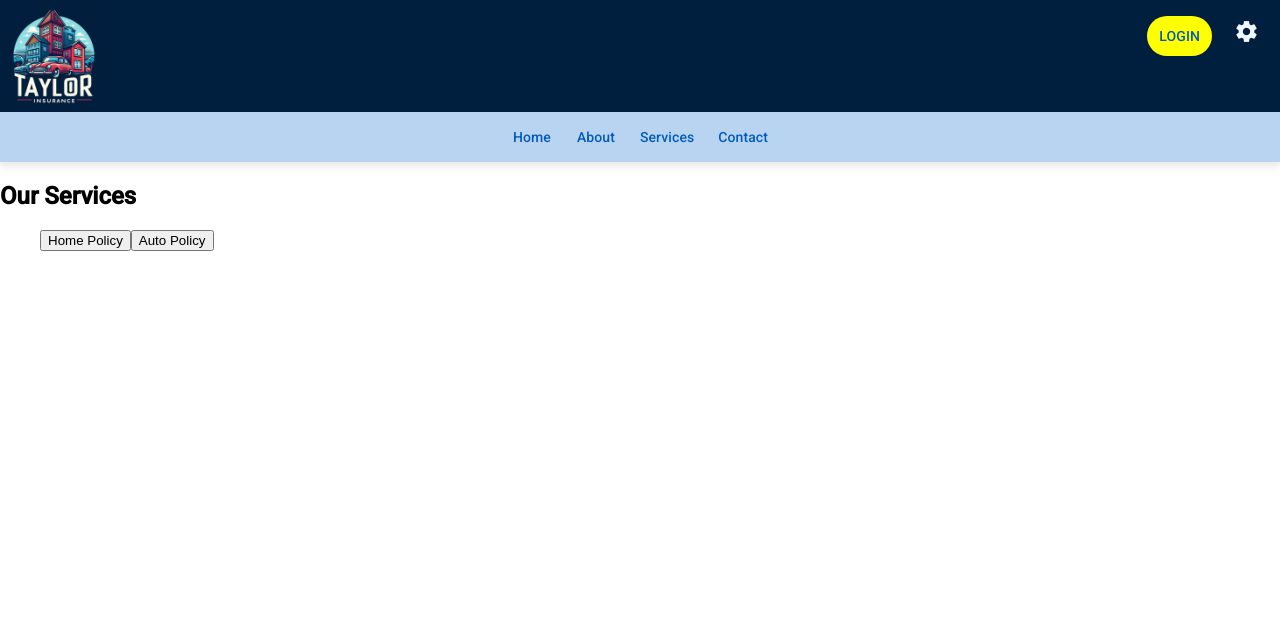
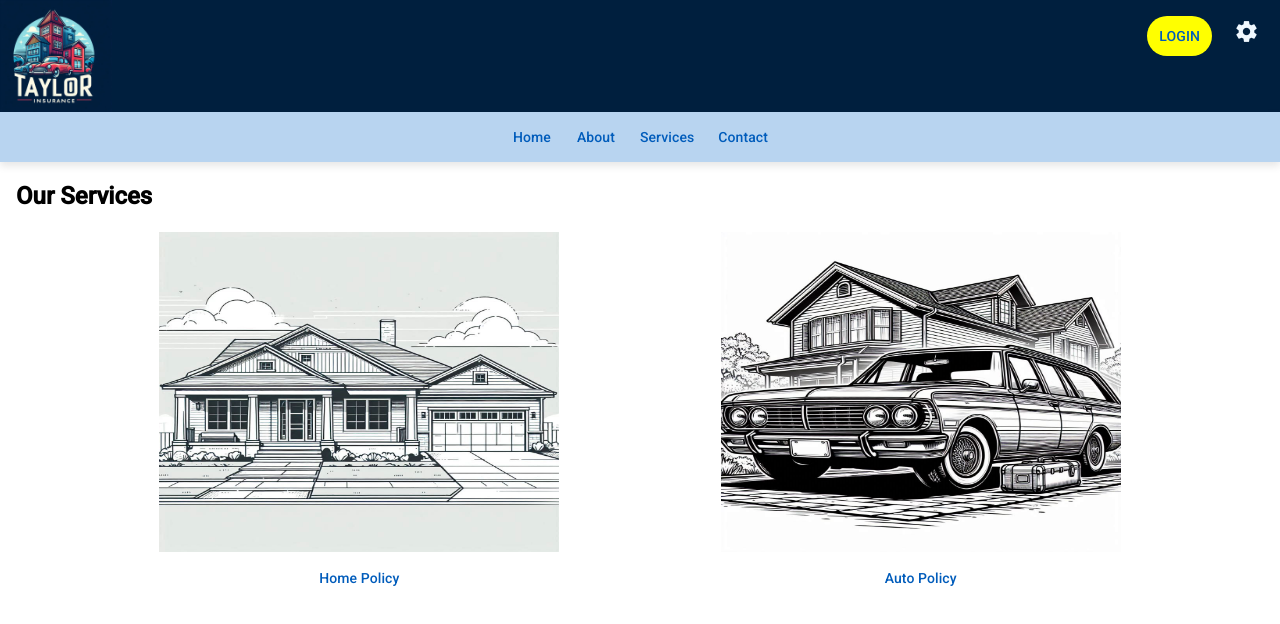
Before and after one commit to LeoJMaro/Capstone_2025, an Angular app in the folder frontend/: page /services in a window 1280 px wide. Shown: the top 624 px of the page. Built offline with nearby package versions, Linux system fonts and the light colour scheme.

Commit message:
Added routing and basic validation to login form. Added images and styling to services component.

```diff
--- a/frontend/src/app/components/login/login.component.css
+++ b/frontend/src/app/components/login/login.component.css
@@ -1,9 +1,9 @@
 .form-container {
-display: flex;
-justify-content: center;
-}
+    display: flex;
+    justify-content: center;
+  }
 
-.form {
+  .form {
     width: 20rem;
     margin-top: 2rem;
     padding: 1rem;
@@ -14,5 +14,15 @@ justify-content: center;
     display: flex;
     justify-content: flex;
     flex-direction: column;
+  }
 
+
+mat-form-field {
+    margin: 1rem 0 1rem 0;
 }
+
+  /* mat-error {
+    margin-top: 0.5rem;
+    font-size: 0.875rem;
+    color: red;
+  } */
--- a/frontend/src/app/components/login/login.component.html
+++ b/frontend/src/app/components/login/login.component.html
@@ -1,9 +1,11 @@
 <div class="form-container">
   <form class="form" [formGroup]="loginForm" (ngSubmit)="onSubmit()">
     <h3 class="form-label">Login</h3>
+
     <mat-form-field appearance="fill">
       <mat-label>Email</mat-label>
       <input matInput formControlName="email" type="email" required />
+      <mat-error *ngIf="!loginForm.value.valid"> {{getEmailErrorMsg()}}</mat-error>
     </mat-form-field>
 
     <mat-form-field appearance="fill">
@@ -22,10 +24,9 @@
         [attr.aria-pressed]="!hidePassword"
         type="button"
       >
-          <mat-icon>{{
-            hidePassword ? 'visibility_off' : 'visibility'
-          }}</mat-icon>
+        <mat-icon>{{ hidePassword ? 'visibility_off' : 'visibility' }}</mat-icon>
       </button>
+      <mat-error *ngIf="!loginForm.value.valid"> {{getPasswordErrorMsg()}} </mat-error>
     </mat-form-field>
 
     <button mat-raised-button color="primary" type="submit">Submit</button>
--- a/frontend/src/app/components/login/login.component.ts
+++ b/frontend/src/app/components/login/login.component.ts
@@ -1,25 +1,24 @@
 import { Component } from '@angular/core';
-import { FormControl, FormGroup, ReactiveFormsModule } from '@angular/forms';
+import { FormControl, FormGroup, Validators, ReactiveFormsModule } from '@angular/forms';
 import { BrowserAnimationsModule } from '@angular/platform-browser/animations';
 import { BrowserModule } from '@angular/platform-browser';
 import { MatInputModule } from '@angular/material/input';
 import { MatButtonModule } from '@angular/material/button';
-import { MatFormFieldModule } from '@angular/material/form-field';
+import { MatError, MatFormFieldModule } from '@angular/material/form-field';
 import { MatIcon } from '@angular/material/icon';
-
-
-
+import { Router } from '@angular/router';
+import { CommonModule } from '@angular/common';
 
 @Component({
   selector: 'app-login',
   imports: [
-    // BrowserModule,
-    // BrowserAnimationsModule,
     ReactiveFormsModule,
     MatInputModule,
     MatButtonModule,
     MatFormFieldModule,
-    MatIcon
+    MatIcon,
+    MatError,
+    CommonModule
   ],
   templateUrl: './login.component.html',
   styleUrl: './login.component.css'
@@ -28,20 +27,45 @@ export class LoginComponent {
   hidePassword = true;
   loginForm!: FormGroup;
 
+  constructor(private router: Router) {}
+
   ngOnInit() {
     this.loginForm = new FormGroup({
-      email: new FormControl(''),
-      password: new FormControl('')
+      email: new FormControl('', [Validators.required, Validators.email]),
+      password: new FormControl('', [Validators.required, Validators.minLength(8)])
     });
   }
 
+  onSubmit() {
+    if (this.loginForm.valid) {
+      console.log(this.loginForm.value);
+      this.router.navigate(['/services']);
+    } else {
+      console.log('Form is invalid');
+      this.loginForm.markAllAsTouched();
+    }
+  }
+
+  getEmailErrorMsg() {
+    const emailControl = this.loginForm.get('email');
+    if(emailControl?.hasError("required")) {
+      return "Email is required";
+    } else if(emailControl?.hasError("email")) {
+      return "Invalid email"
+    } else {
+      return
+    }
+  }
+  getPasswordErrorMsg() {
+    const passwordControl = this.loginForm.get('password');
+    if(passwordControl?.hasError("required")) {
+      return "Password is required"
+    } else if(passwordControl?.hasError("minlength")) {
+      return "Minimum 6 characters"
+    } else {
+      return
+    }
+  }
 
 
-  // onTogglePasswordVisibility() {
-  //   this.hidePassword = !this.hidePassword;
-  // }
-
-  onSubmit() {
-    console.log(this.loginForm.value);
-  }
 }
--- a/frontend/src/app/components/services/auto-policy/auto-policy.component.css
+++ b/frontend/src/app/components/services/auto-policy/auto-policy.component.css
@@ -1,3 +1,16 @@
+.back-btn-container {
+  display: flex;
+  flex-direction: row;
+  justify-content: left;
+  height: 3rem;
+}
+.back-btn {
+  display: flex;
+  flex-direction: row;
+  justify-content: left;
+  align-items: center;
+}
+
 .auto-policy-card {
     max-width: 800px;
     margin: 40px auto;
--- a/frontend/src/app/components/services/auto-policy/auto-policy.component.html
+++ b/frontend/src/app/components/services/auto-policy/auto-policy.component.html
@@ -1,3 +1,10 @@
+<div *ngIf="isChildRoute()" class="back-btn-container">
+  <button mat-button routerLink="/services" class="back-btn">
+    <mat-icon>arrow_back</mat-icon>
+    <p>Back To Services</p>
+  </button>
+</div>
+
 <mat-card class="auto-policy-card">
     <mat-card-header>
       <mat-card-title>Auto Policy Quote</mat-card-title>
--- a/frontend/src/app/components/services/auto-policy/auto-policy.component.ts
+++ b/frontend/src/app/components/services/auto-policy/auto-policy.component.ts
@@ -1,9 +1,12 @@
+import { CommonModule } from '@angular/common';
 import { Component } from '@angular/core';
 import { ReactiveFormsModule } from '@angular/forms';
+import { MatButton } from '@angular/material/button';
 import { MatCardModule } from '@angular/material/card';
+import { MatIcon } from '@angular/material/icon';
 import { MatInputModule } from '@angular/material/input';
 import { MatSelectModule } from '@angular/material/select';
-import { RouterModule } from '@angular/router';
+import { ActivatedRoute, Router, RouterModule } from '@angular/router';
 
 @Component({
   selector: 'app-auto-policy',
@@ -12,11 +15,18 @@ import { RouterModule } from '@angular/router';
           MatCardModule,
           MatInputModule,
           MatSelectModule,
-          RouterModule
+          RouterModule,
+          MatIcon,
+          CommonModule,
+          MatButton
   ],
   templateUrl: './auto-policy.component.html',
   styleUrl: './auto-policy.component.css'
 })
 export class AutoPolicyComponent {
+    constructor(private router: Router, private route: ActivatedRoute) {}
 
+    isChildRoute(): boolean {
+      return this.router.url.includes('/services');
+    }
 }
--- a/frontend/src/app/components/services/home-policy/home-policy.component.html
+++ b/frontend/src/app/components/services/home-policy/home-policy.component.html
@@ -31,7 +31,7 @@
           <mat-label>Location</mat-label>
           <input matInput placeholder="Enter location" type="text">
         </mat-form-field>
-        <button mat-raised-button color="primary" class="calculate-btn">Calculate</button>
+        <button mat-raised-button color="primary" class="calculate-button">Get Quote</button>
       </form>
     </mat-card-content>
   </mat-card>
--- a/frontend/src/app/components/services/home-policy/home-policy.component.ts
+++ b/frontend/src/app/components/services/home-policy/home-policy.component.ts
@@ -9,6 +9,7 @@ import { MatSelectModule } from '@angular/material/select';
 import { ActivatedRoute, Router, RouterModule } from '@angular/router';
 import { MatIcon } from '@angular/material/icon';
 import { CommonModule } from '@angular/common';
+import { MatButton } from '@angular/material/button';
 
 @Component({
   selector: 'app-home-policy',
@@ -19,7 +20,8 @@ import { CommonModule } from '@angular/common';
       MatSelectModule,
       RouterModule,
       MatIcon,
-      CommonModule
+      CommonModule,
+      MatButton
   ],
   templateUrl: './home-policy.component.html',
   styleUrl: './home-policy.component.css'
--- a/frontend/src/app/components/services/services.component.css
+++ b/frontend/src/app/components/services/services.component.css
@@ -0,0 +1,27 @@
+h2 {
+    padding-left: 1rem;
+}
+
+#services-container {
+    display: flex;
+    justify-content: space-evenly;
+}
+
+.policy-container {
+    display: flex;
+    flex-direction: column;
+}
+
+.policy-img-container {
+    border: 2px rgba(255, 255, 255, 0) solid;
+}
+
+.policy-img-container:hover {
+    cursor: pointer;
+    border: 2px black solid;
+}
+
+#policy-img {
+    height: 20rem;
+    width: 25rem;
+}
--- a/frontend/src/app/components/services/services.component.html
+++ b/frontend/src/app/components/services/services.component.html
@@ -1,12 +1,28 @@
-<!-- Main Services Route -->
-<div *ngIf="!isChildRoute()">
+
+
+
+  <div *ngIf="!isChildRoute()" >
+
     <h2>Our Services</h2>
-    <nav>
-      <ul>
-        <button routerLink="home-policy" routerLinkActive="active" aria-current="page">Home Policy</button>
-        <button routerLink="auto-policy" routerLinkActive="active" aria-current="page">Auto Policy</button>
-      </ul>
-    </nav>
+    <div id="services-container">
+
+      <div class="policy-container">
+        <div class="policy-img-container" routerLink="home-policy" routerLinkActive="active" aria-current="page">
+          <img id="policy-img" src="/images/home-policy-black-white-large.png" alt="Black and white drawing of a home in a suburban neighbourhood. ">
+        </div>
+        <button mat-button routerLink="home-policy" routerLinkActive="active" aria-current="page">Home Policy</button>
+      </div>
+
+      <div class="policy-container">
+        <div class="policy-img-container" routerLink="auto-policy" routerLinkActive="active" aria-current="page">
+          <img id="policy-img" src="/images/auto-policy-black-white-large.png" alt="Black and white drawing of a station wagon in a suburban neighbourhood. ">
+        </div>
+        <button mat-button  routerLink="auto-policy" routerLinkActive="active" aria-current="page">Auto Policy</button>
+      </div>
+
+    </div>
+
+
   </div>
 
   <router-outlet></router-outlet>
--- a/frontend/src/app/components/services/services.component.ts
+++ b/frontend/src/app/components/services/services.component.ts
@@ -2,6 +2,7 @@ import { Component } from '@angular/core';
 import { ActivatedRoute, Router, RouterLink, RouterLinkActive, RouterModule, RouterOutlet } from '@angular/router';
 import { HomePolicyComponent } from "./home-policy/home-policy.component";
 import { CommonModule } from '@angular/common';
+import { MatButton } from '@angular/material/button';
 
 @Component({
   selector: 'app-services',
@@ -9,7 +10,8 @@ import { CommonModule } from '@angular/common';
     RouterModule,
     RouterLink,
     RouterLinkActive,
-    CommonModule
+    CommonModule,
+    MatButton
 ],
   templateUrl: './services.component.html',
   styleUrl: './services.component.css'
```
Also changed, not shown: frontend/public/images/auto-policy-black-white-large.png (added), frontend/public/images/home-policy-black-white-large.png (added). Lines whose indentation alone changed are shown as unchanged.
